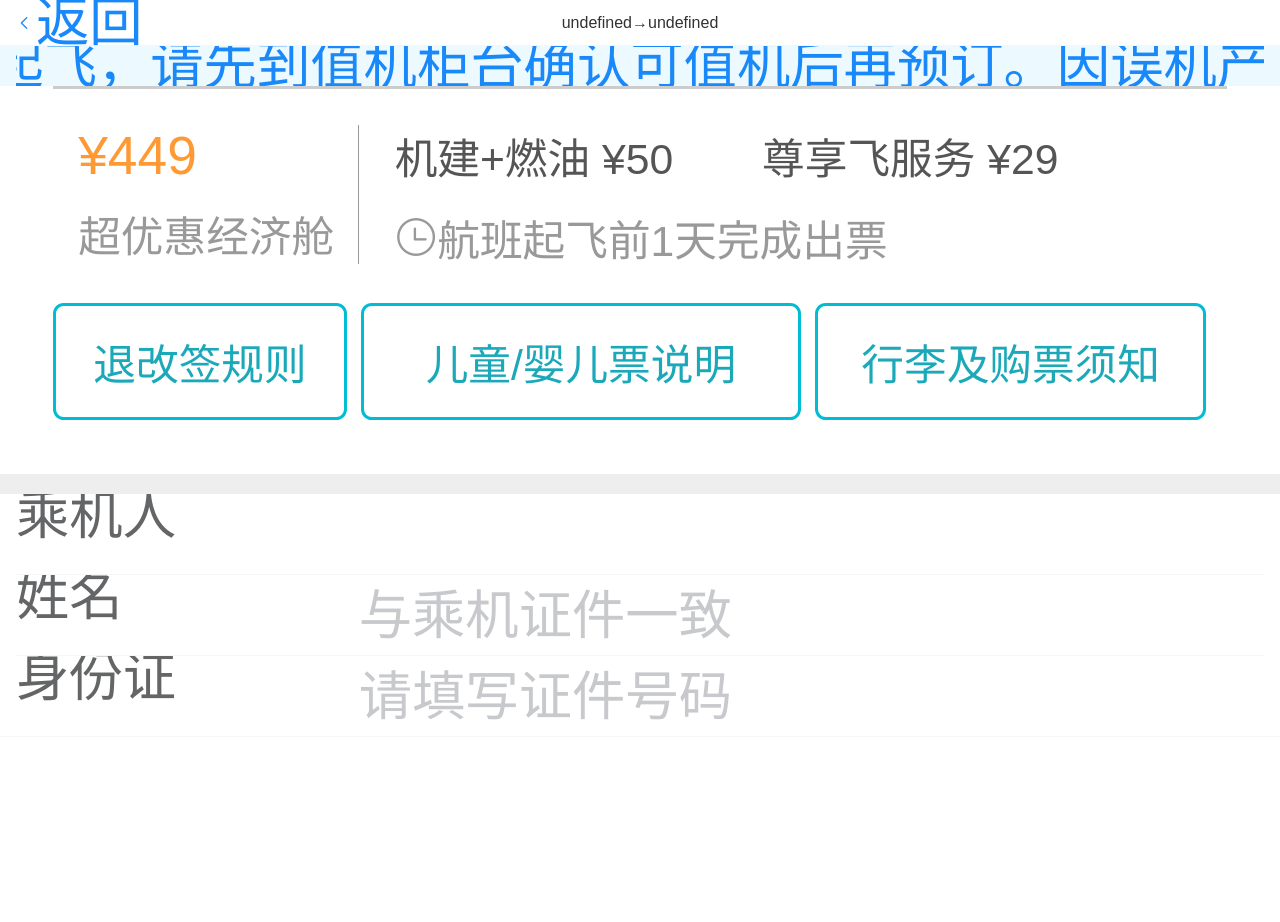
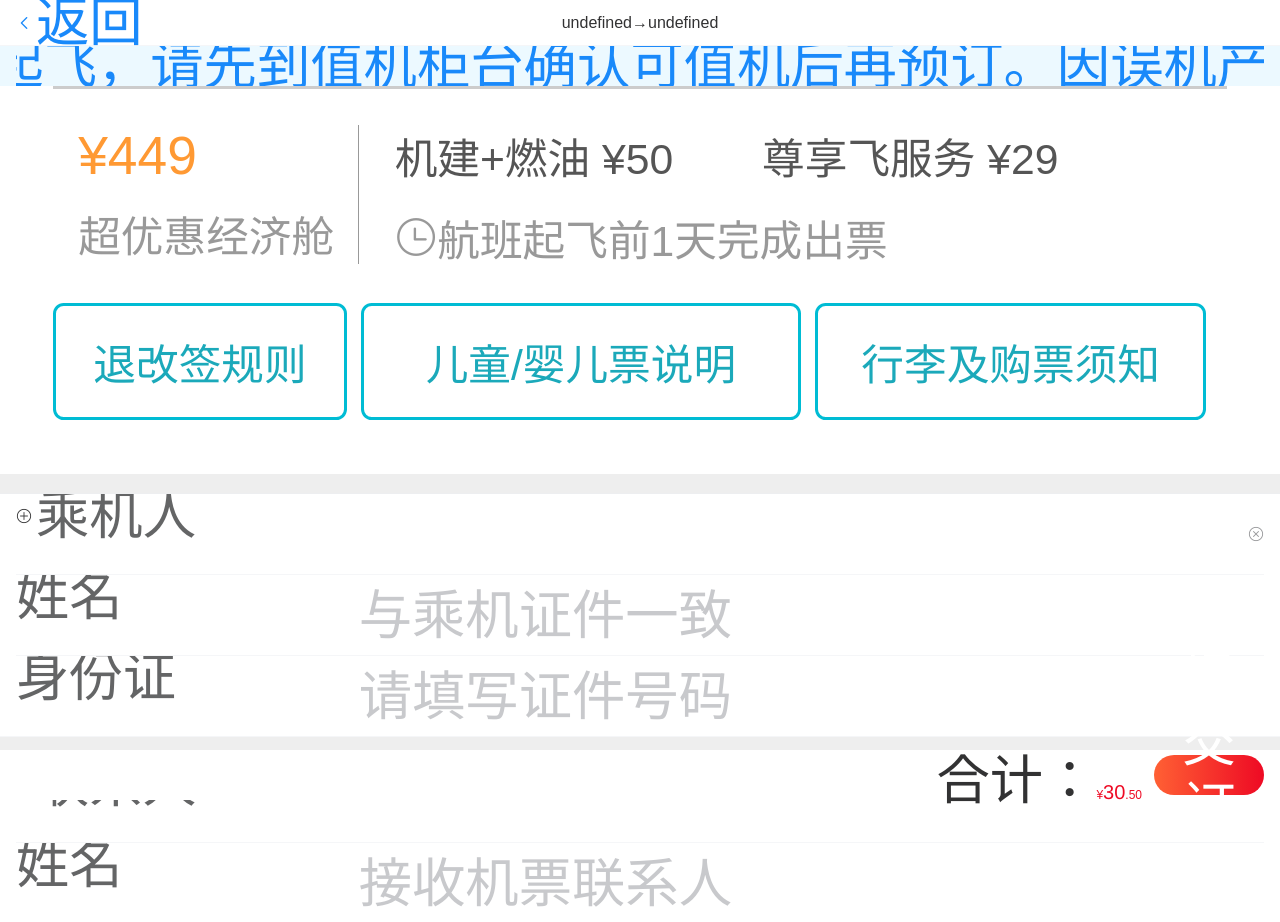
Before and after one commit to githubchx12380/vue-air-phone, a Vue app: page /pay/1 in a window 1280 px wide. Shown: the top 922 px of the page. Before the commit the page ends 800 px from the top, so only its background shows below. Built offline with nearby package versions, Linux system fonts and the light colour scheme; no server answers.

Commit message:
pay界面结构完成

```diff
--- a/src/components/Pay/Payinfo_3_person.vue
+++ b/src/components/Pay/Payinfo_3_person.vue
@@ -1,10 +1,20 @@
 <template>
   <div class="person-pay">
       <van-cell-group style="margin-bottom:5px;" v-for="(item,index) in person" :key="index">
-        <van-field label="乘机人" class-prefix="add-o"  readonly  @click="addFlight" />
-        <van-field label="姓名"   value="" placeholder="与乘机证件一致" />
-        <van-field label="身份证" value="" placeholder="请填写证件号码" />
+        <van-field label="乘机人" @click-left-icon="addPerson" @click-right-icon="delPerson(index)" left-icon="add-o" right-icon="close" readonly></van-field>
+        <van-field label="姓名"  v-model="item.name" placeholder="与乘机证件一致" />
+        <van-field label="身份证" v-model="item.card" maxlength="18" value="" placeholder="请填写证件号码" />
       </van-cell-group>
+      <van-cell-group style="margin-top:25px;">
+        <van-field label="联系人" left-icon="friends-o" readonly></van-field>
+        <van-field label="姓名"  placeholder="接收机票联系人" />
+        <van-field label="手机号" placeholder="接收机票手机" >
+            <template #button>
+                <van-button size="small" type="primary">发送验证码</van-button>
+            </template>
+        </van-field>
+      </van-cell-group>
+      <van-submit-bar :price="3050" button-text="提交订单"  color="#be99ff" @submit="onSubmit" />
   </div>
 </template>
 
@@ -16,8 +26,18 @@ export default {
         }
     },
     methods:{
-        addFlight() {
+        addPerson() {
             this.person.push({})
+        },
+        delPerson(index) {
+            if(this.person.length == 1) {
+                this.$msg.fail('最少保留一张车票')
+                return
+            }
+            this.person.splice(index,1)
+        },
+        onSubmit() {
+
         }
     }
 }
```
